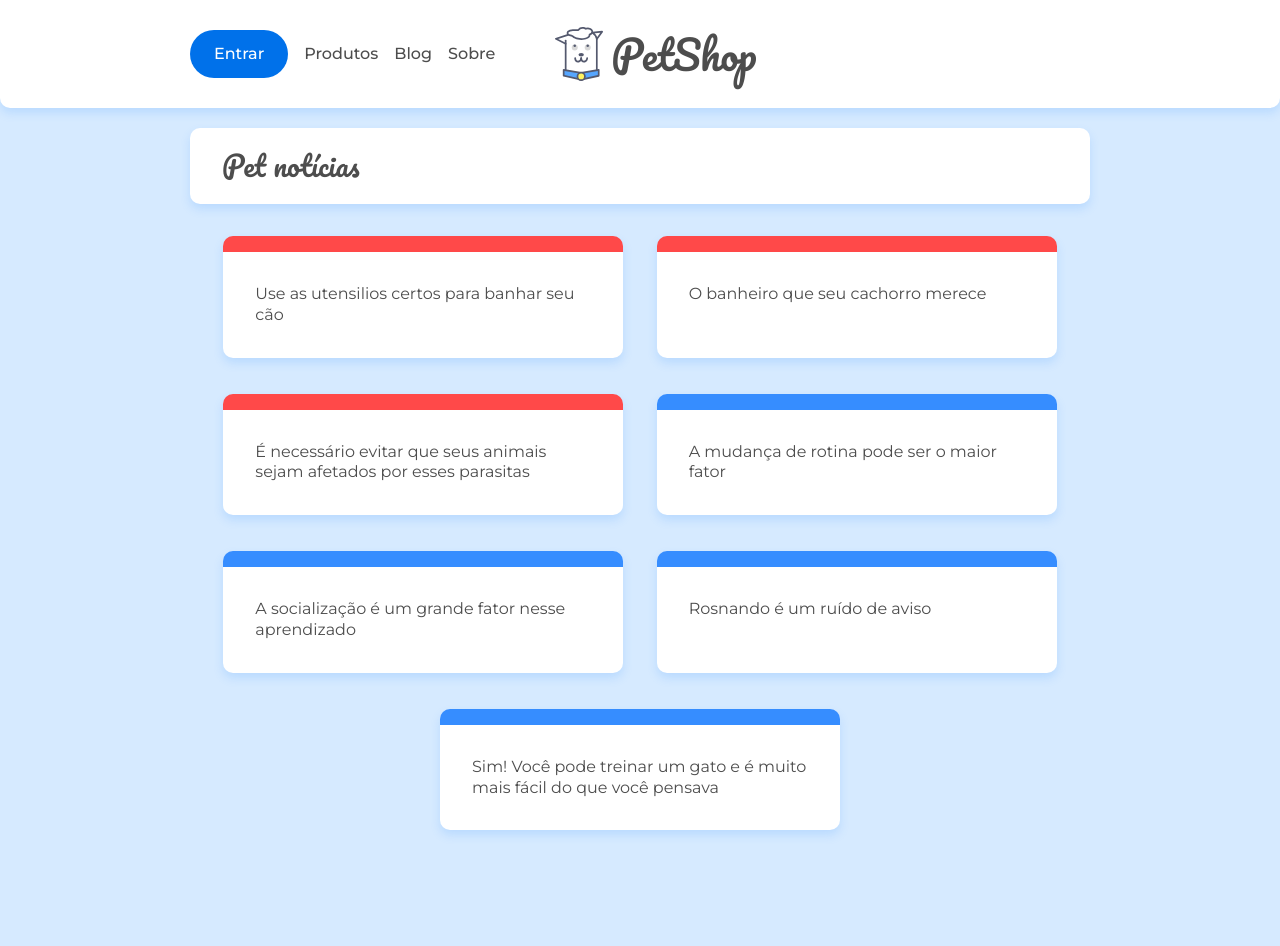
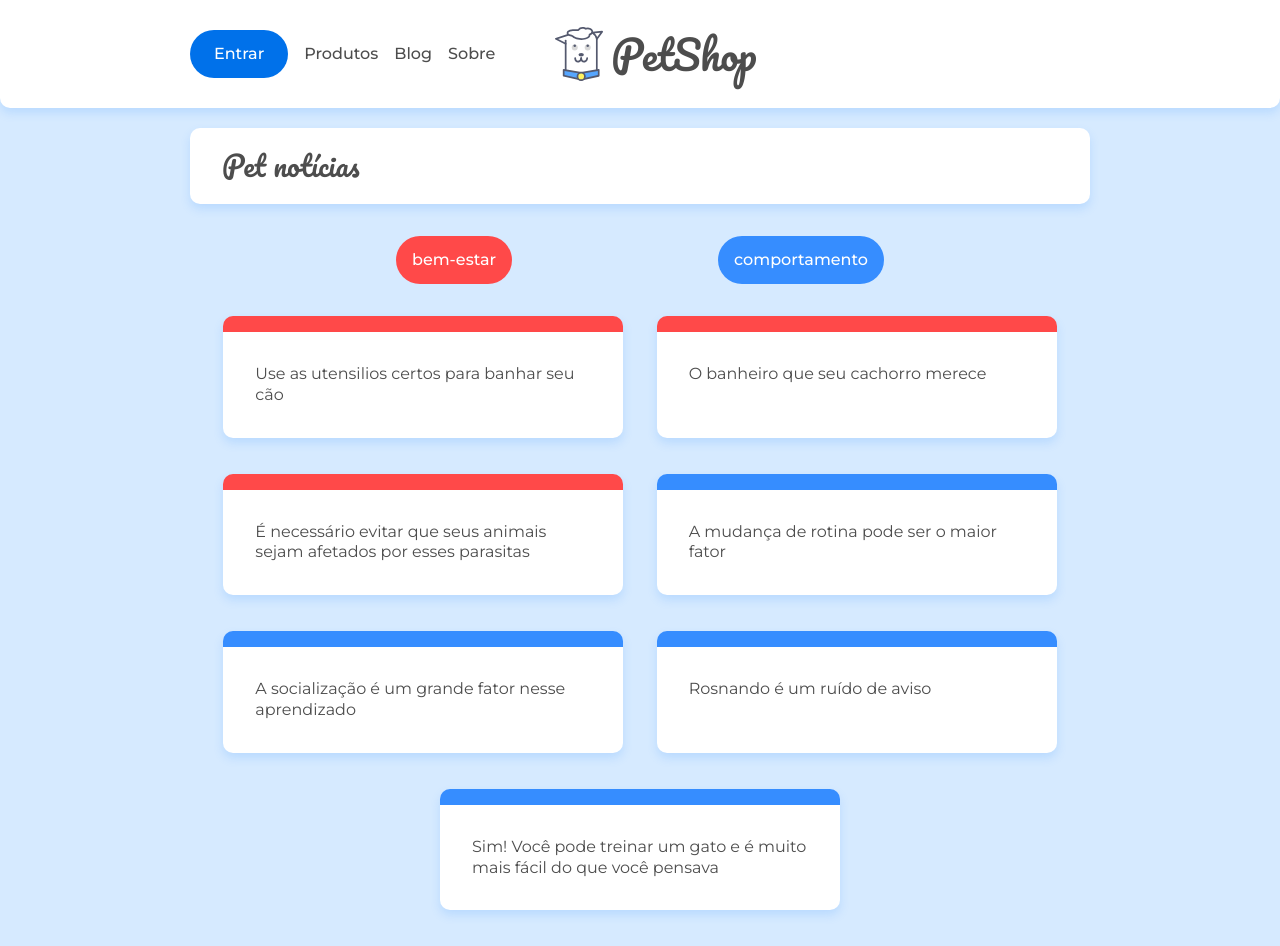
Before and after one commit to aliceribeiro/petshop, a React (Create React App) app: page / in a window 1280 px wide. Before the commit the page ends 866 px from the top, so only its background shows below. Built offline with nearby package versions, Linux system fonts and the light colour scheme; data requests are answered from the project's data file.

Commit message:
feat: :sparkles: cria e implementa o filtro de conteúdo do blog por categorias

```diff
--- /dev/null
+++ b/src/components/ListaCategorias.jsx
@@ -0,0 +1,26 @@
+import React, { useState, useEffect } from "react";
+import { Link } from "react-router-dom";
+import { busca } from "../api/api";
+import "../assets/css/blog.css"
+
+const ListaCategorias = () => {
+  const [categorias, setCategorias] = useState([])
+
+  useEffect(() => {
+    busca(`/categorias`, setCategorias);
+  }, []);
+
+  return (
+    <ul className="lista-categorias container flex">
+      {categorias.map((categoria) => (
+        <Link to={`/categoria/${categoria.id}`}>
+          <li className={`lista-categorias__categoria lista-categorias__categoria--${categoria.id}`}>
+            {categoria.nome}
+          </li>
+        </Link>
+      ))}
+    </ul>
+  )
+}
+
+export default ListaCategorias;
--- a/src/paginas/Home.jsx
+++ b/src/paginas/Home.jsx
@@ -1,4 +1,5 @@
 import React from "react";
+import ListaCategorias from "../components/ListaCategorias";
 import ListaPost from "../components/ListaPost";
 
 const Home = () => {
@@ -7,6 +8,7 @@
       <div className="container">
         <h2 className="titulo-pagina">Pet notícias</h2>
       </div>
+      <ListaCategorias />
       <ListaPost url={"/posts"} />
     </main>
   );
```
